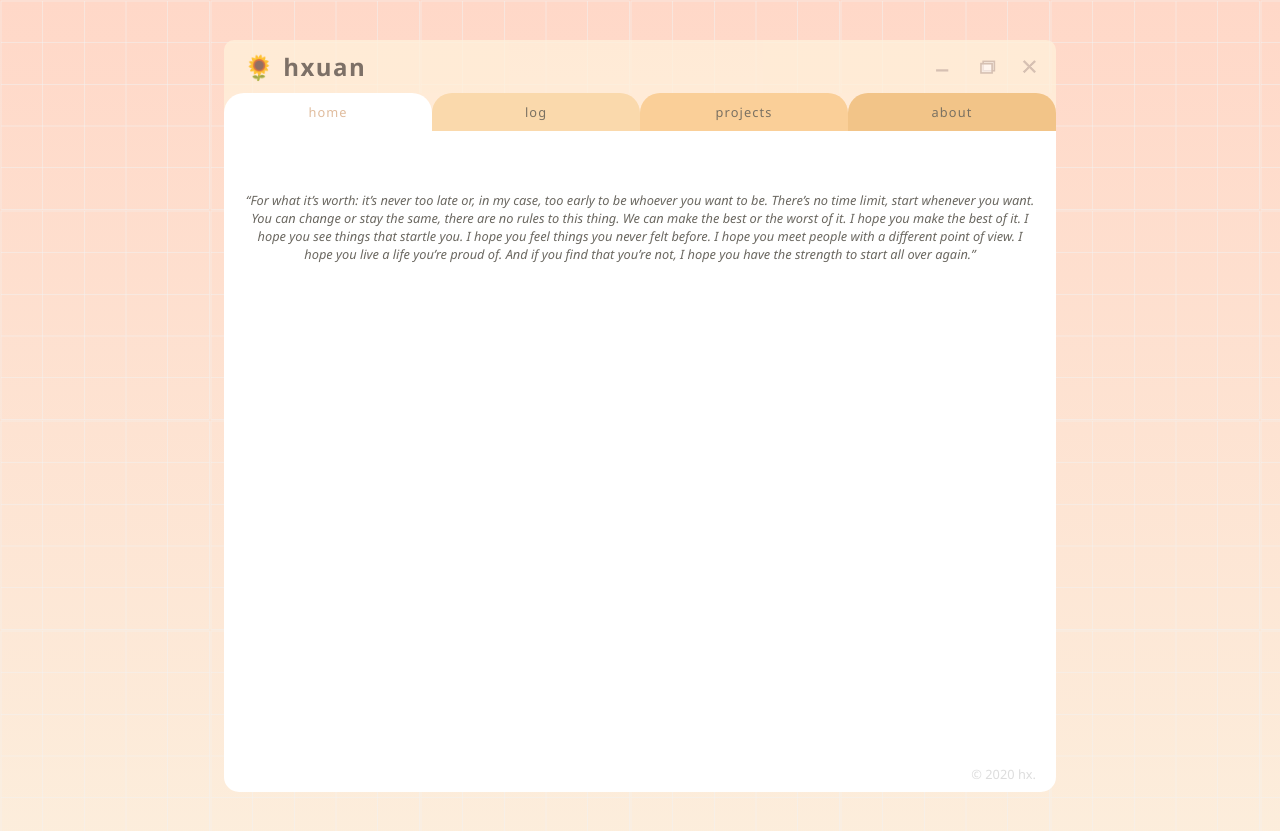
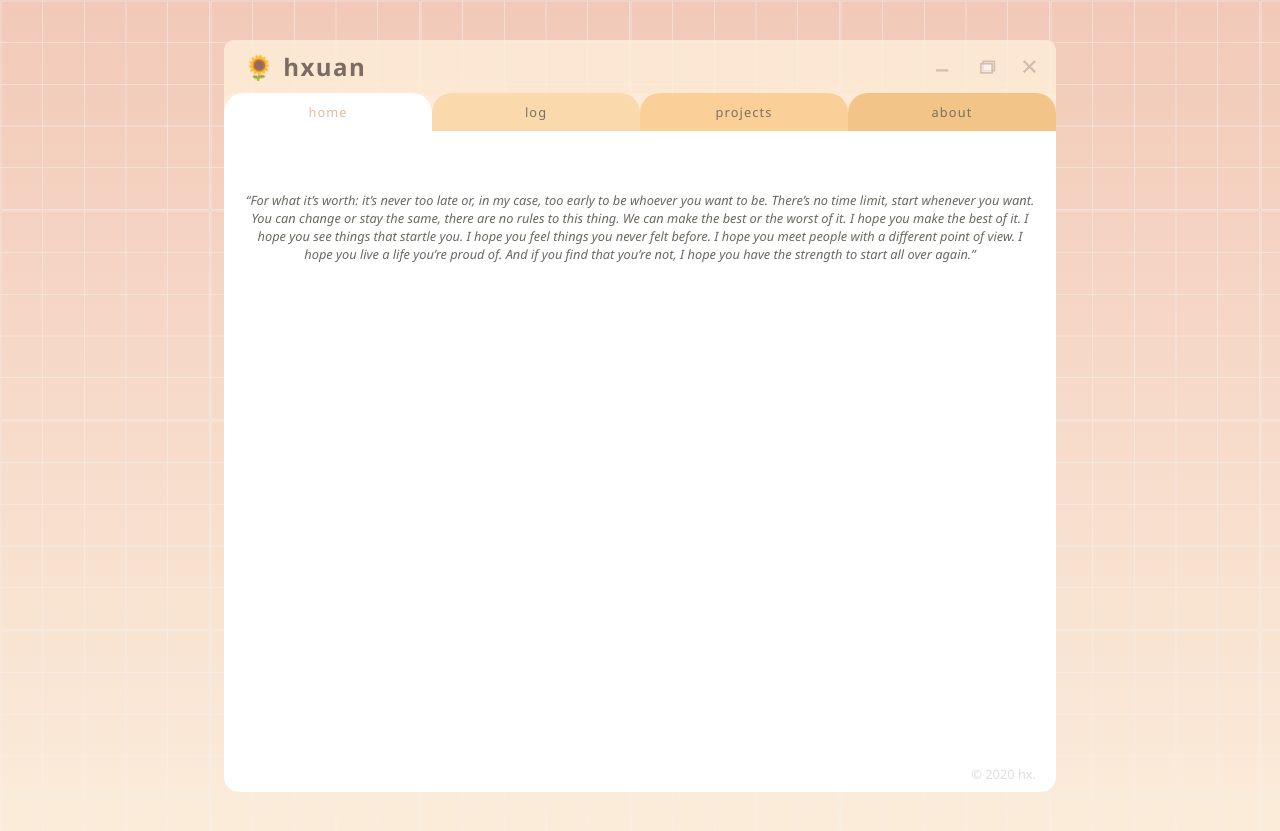
Before and after one commit to h-xuan/h-xuan.github.io, a Jekyll site: the page built from index.html, in a window 1280 px wide. Shown: the top 831 px of the page. Built offline with Jekyll 4.4.1, drawn with Linux system fonts in a browser that asks for light colours.

Commit message:
bg color

```diff
--- a/assets/style.css
+++ b/assets/style.css
@@ -9,7 +9,7 @@ body {
   margin: 0;
   padding: 0;
   background-image: url("imgs/gridbg.png"),
-    linear-gradient(rgba(255, 216, 200, 1) 0%, rgba(252, 239, 221, 1) 100%);
+    linear-gradient(rgba(242, 201, 184, 1) 0%, rgba(252, 239, 221, 1) 100%);
   display: flex;
   flex-direction: column;
   min-height: 100vh;
```
